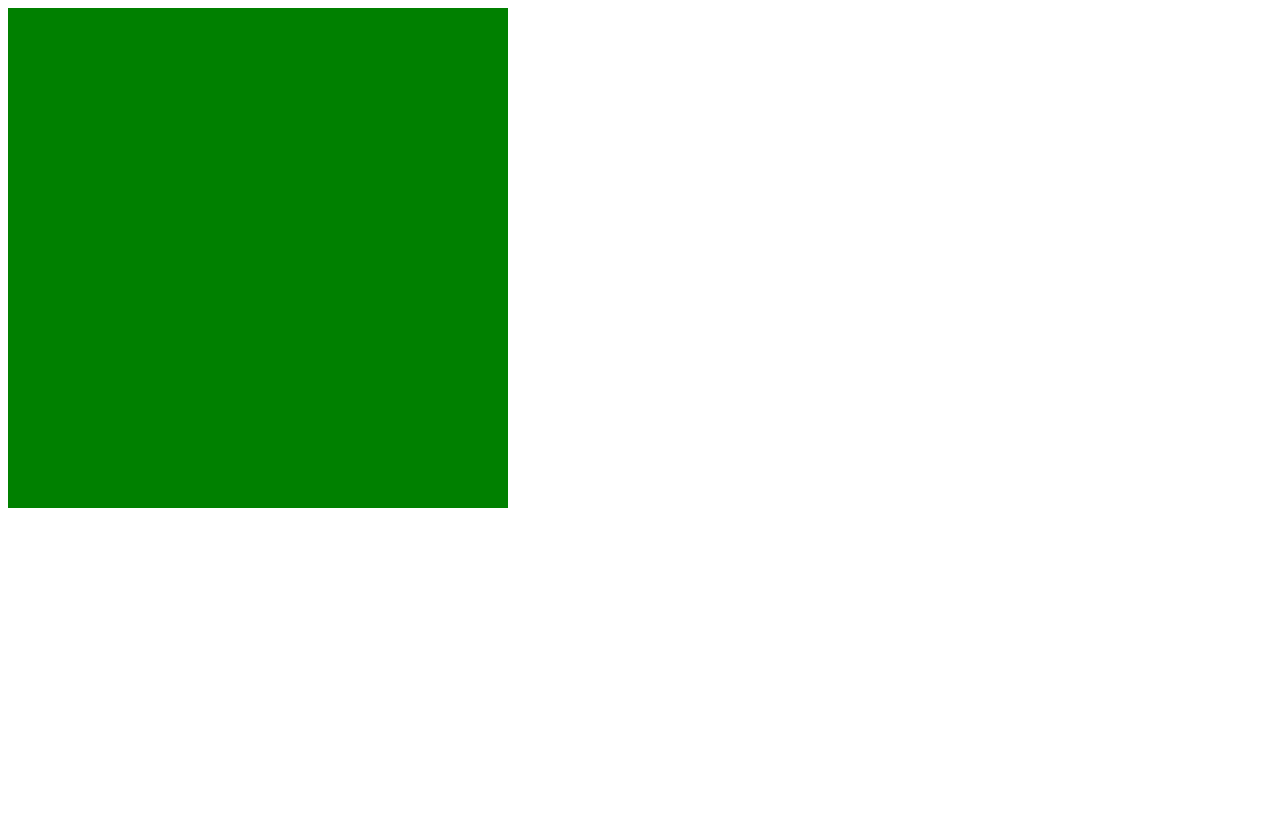
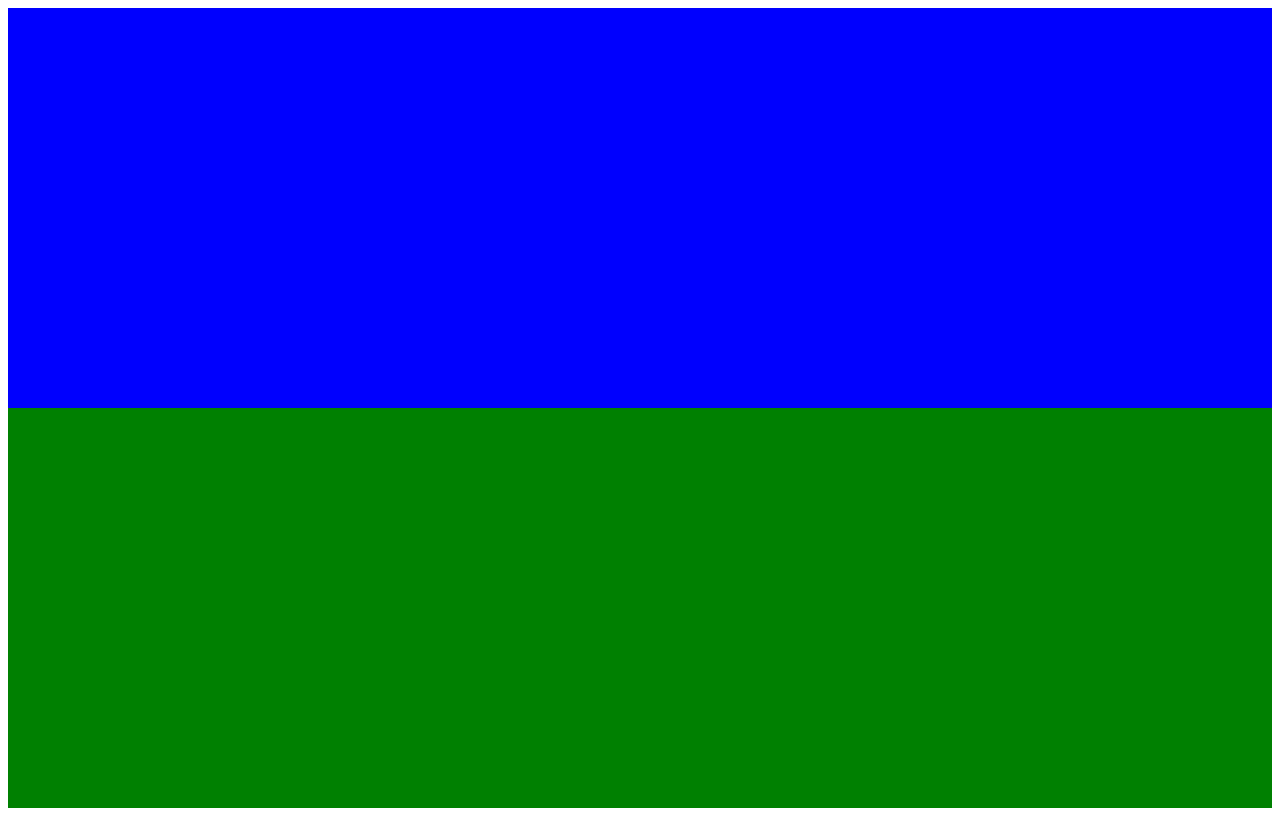
Before and after one commit to ershovro/animations, a plain HTML site: page rise/index.html in a window 1280 px wide. Drawn offline with Linux system fonts and the light colour scheme.

Commit message:
added sky and earth blocks

```diff
--- a/rise/index.html
+++ b/rise/index.html
@@ -8,7 +8,8 @@
 <body>
 
     <div id="rise">
-
+        <div class="sky"></div>
+        <div class="earth"></div>
     </div>
 
 </body>
--- a/rise/style.css
+++ b/rise/style.css
@@ -1,5 +1,19 @@
 #rise {
-    width: 500px;
-    height: 500px;
+    width: 100%;
+    height: 800px;
+
+    margin: auto;
+
+    display: flex;
+    flex-direction: column;
+}
+
+.sky {
+    height: 400px;
+    background-color: blue;
+}
+
+.earth {
+    height: 400px;
     background-color: green;
 }
```
